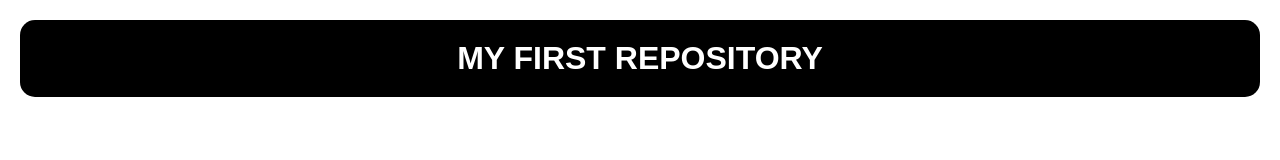
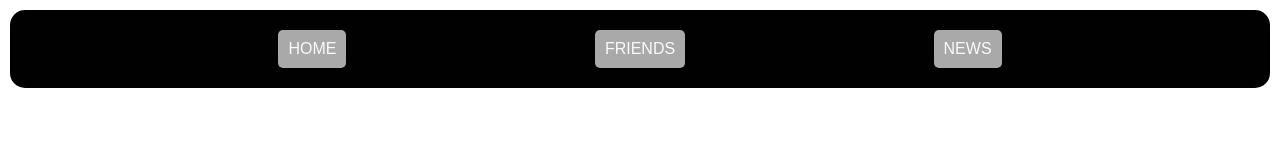
Before and after one commit to vital987321/test-repo, a plain HTML site: page index.html in a window 1280 px wide. Drawn offline with Linux system fonts and the light colour scheme.

Commit message:
create new branch and added new files in project

```diff
--- a/index.html
+++ b/index.html
@@ -8,8 +8,14 @@
     <link rel="stylesheet" href="./style.css">
 </head>
 <body>
-    <h1>
-        My first repository
-    </h1>
+    <header class="header">
+        <nav>
+            <ul>
+                <li>Home</li>
+                <li>Friends</li>
+                <li>News</li>
+            </ul>
+        </nav>
+    </header>
 </body>
 </html>
--- a/style.css
+++ b/style.css
@@ -1,17 +1,25 @@
 *{
     margin: 0;
     padding: 0;
+    font-family: sans-serif !important;
 }
-h1{
+.header nav ul {
     display: flex;
-    justify-content: center;
-    align-items: center;
-    align-content: center;
-    text-transform: uppercase;
-    color: white;
-    background-color: black;
+    justify-content: space-evenly;
+    background-color: #010101;
+    color: #fafafa;
+    margin: 10px 10px 0 10px;
     border-radius: 15px;
-    font-family: sans-serif;
-    margin: 20px;
     padding: 20px;
 }
+
+li{
+    list-style: none;
+}
+.header nav ul li{
+    color: inherit;
+    background-color: darkgray;
+    padding: 10px;
+    text-transform: uppercase;
+    border-radius: 5px;
+}
```
